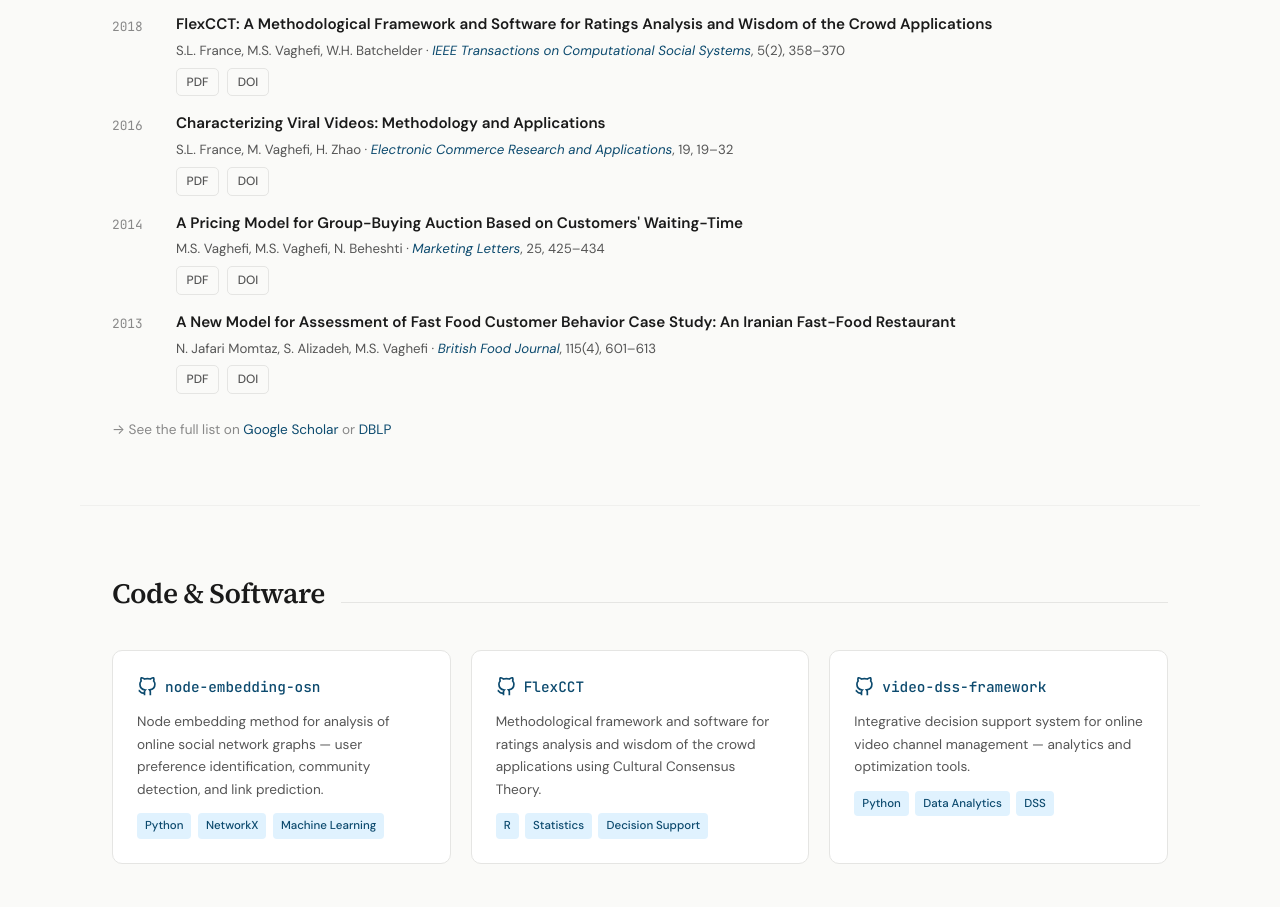
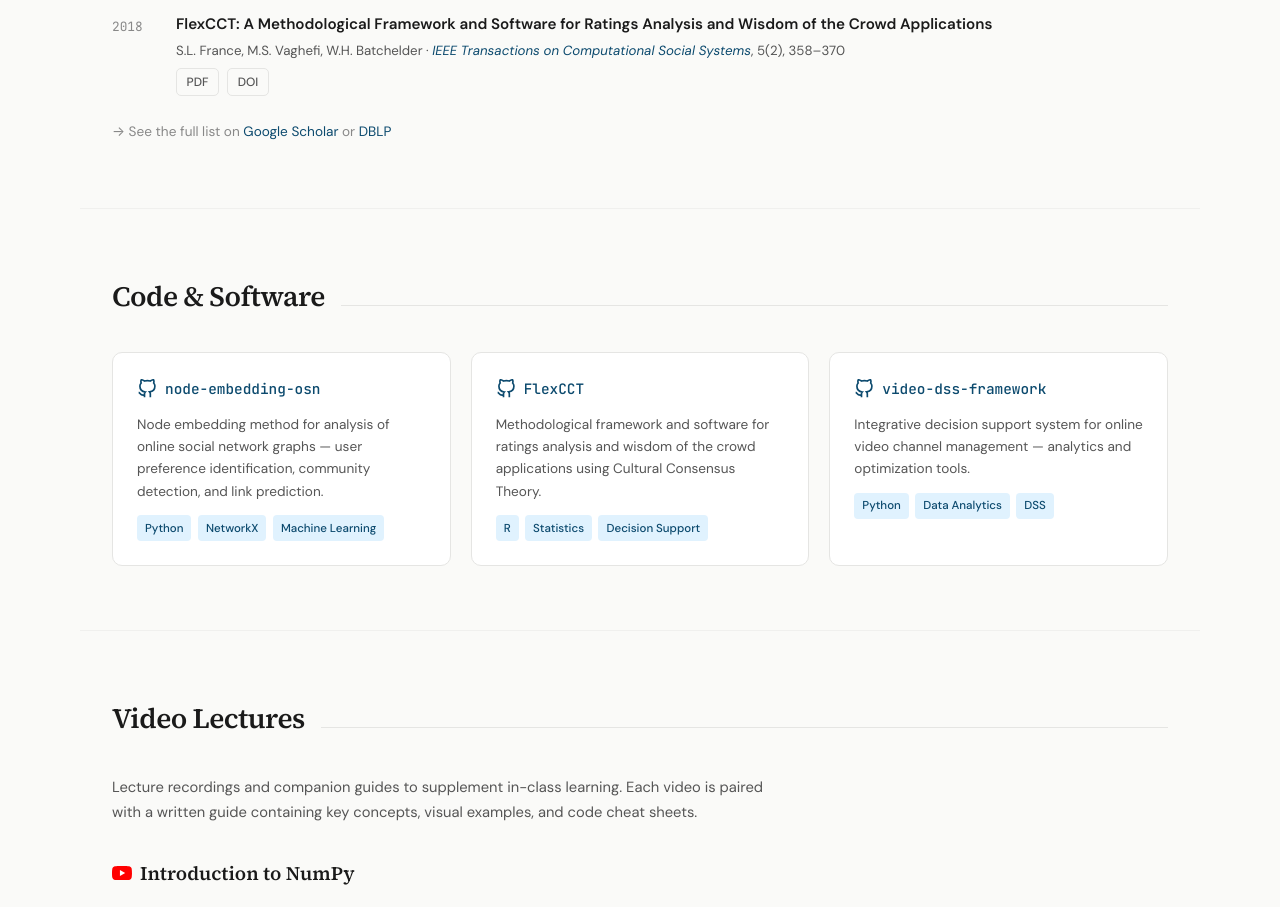
Before and after one commit to mahyarvaghefi/mahyarvaghefi.github.io, a plain HTML site: page index.html in a window 1280 px wide. Shown: the part 1984-2891 px from the top of the page. Drawn offline with Linux system fonts and the light colour scheme.

Commit message:
Add files via upload

```diff
--- a/index.html
+++ b/index.html
@@ -778,39 +778,6 @@
                     </div>
                 </div>
             </div>
-            <div class="pub-item">
-                <div class="pub-year">2016</div>
-                <div class="pub-content">
-                    <h3><a href="https://doi.org/10.1016/j.elerap.2016.07.002" target="_blank">Characterizing Viral Videos: Methodology and Applications</a></h3>
-                    <p class="pub-meta">S.L. France, M. Vaghefi, H. Zhao · <em>Electronic Commerce Research and Applications</em>, 19, 19–32</p>
-                    <div class="pub-links">
-                        <a href="https://doi.org/10.1016/j.elerap.2016.07.002" target="_blank">PDF</a>
-                        <a href="https://doi.org/10.1016/j.elerap.2016.07.002" target="_blank">DOI</a>
-                    </div>
-                </div>
-            </div>
-            <div class="pub-item">
-                <div class="pub-year">2014</div>
-                <div class="pub-content">
-                    <h3><a href="https://doi.org/10.1007/s11002-013-9262-y" target="_blank">A Pricing Model for Group-Buying Auction Based on Customers' Waiting-Time</a></h3>
-                    <p class="pub-meta">M.S. Vaghefi, M.S. Vaghefi, N. Beheshti · <em>Marketing Letters</em>, 25, 425–434</p>
-                    <div class="pub-links">
-                        <a href="#">PDF</a>
-                        <a href="https://doi.org/10.1007/s11002-013-9262-y" target="_blank">DOI</a>
-                    </div>
-                </div>
-            </div>
-            <div class="pub-item">
-                <div class="pub-year">2013</div>
-                <div class="pub-content">
-                    <h3><a href="https://doi.org/10.1108/00070701311317856" target="_blank">A New Model for Assessment of Fast Food Customer Behavior Case Study: An Iranian Fast-Food Restaurant</a></h3>
-                    <p class="pub-meta">N. Jafari Momtaz, S. Alizadeh, M.S. Vaghefi · <em>British Food Journal</em>, 115(4), 601–613</p>
-                    <div class="pub-links">
-                        <a href="#">PDF</a>
-                        <a href="https://doi.org/10.1108/00070701311317856" target="_blank">DOI</a>
-                    </div>
-                </div>
-            </div>
         </div>
         <p style="margin-top:1.5rem; font-size:0.85rem; color:var(--text-muted);">
             → See the full list on <a href="https://scholar.google.com/citations?user=4wZDoW0AAAAJ&hl=en" style="color:var(--accent); text-decoration:none;" target="_blank">Google Scholar</a>
```
